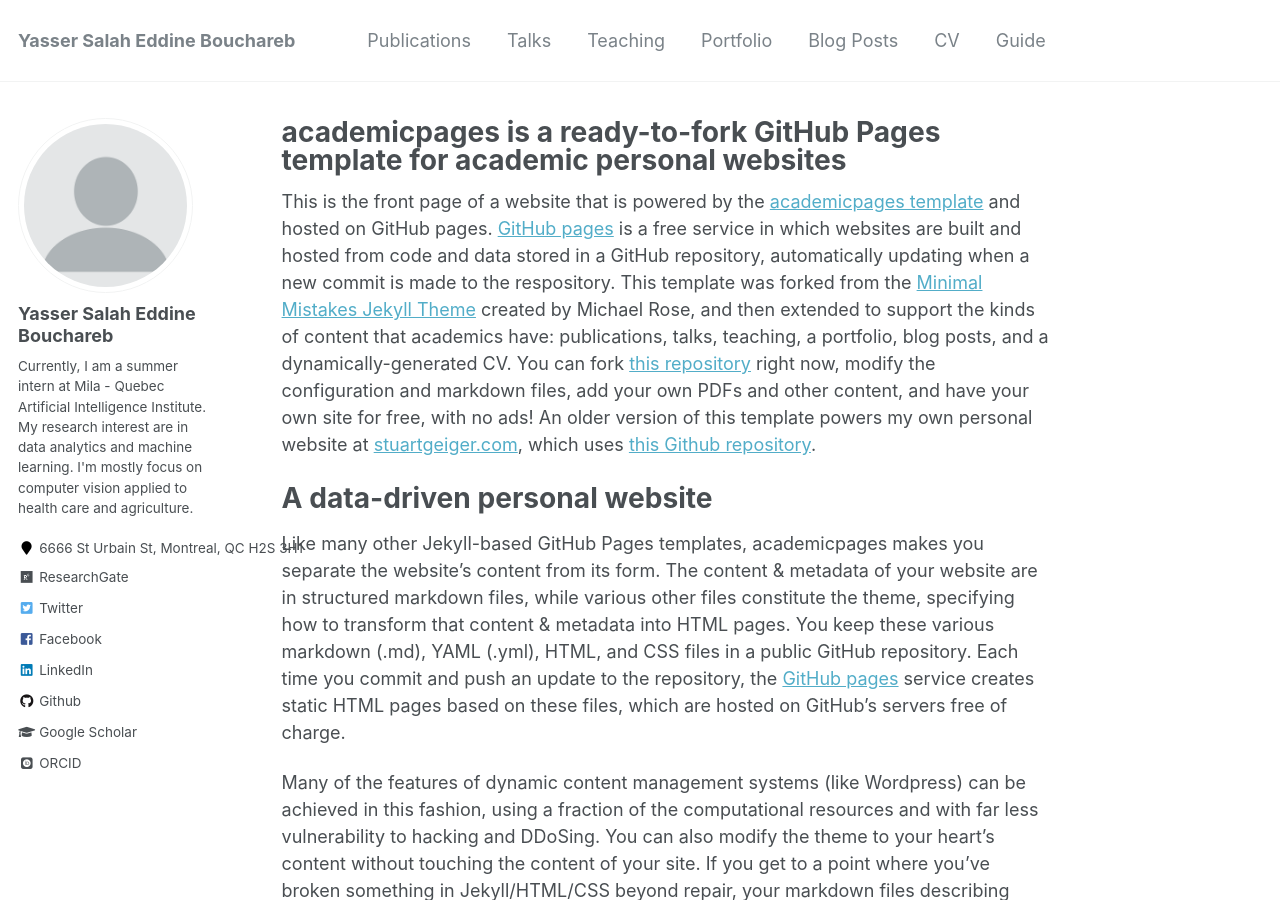
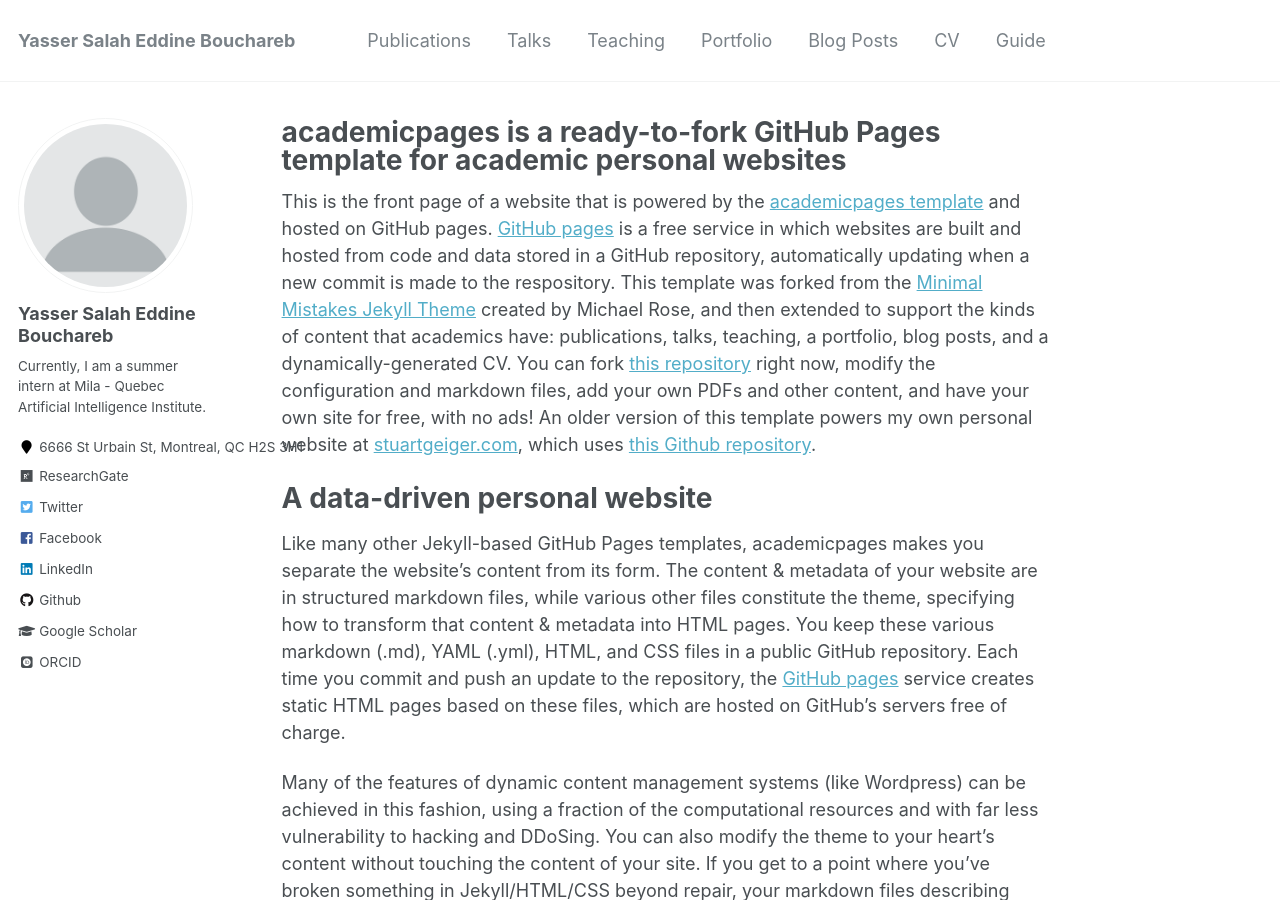
Before and after one commit to BYSD/bysd.github.io, a Jekyll site: the page built from _pages/about.md, in a window 1280 px wide and 900 px high. Built offline with Jekyll 4.4.1, drawn with Linux system fonts in a browser that asks for light colours; some web fonts are replaced.

Commit message:
Update _config.yml

```diff
--- a/_config.yml
+++ b/_config.yml
@@ -82,8 +82,9 @@
 author:
   name             : "Yasser Salah Eddine Bouchareb"
   avatar           : "profile.png"
-  bio              : "Currently, I am a summer intern at Mila - Quebec Artificial Intelligence Institute. My research interest are in data analytics and machine learning. I'm mostly focus on computer vision applied to health care and agriculture. "
-  location         : "6666 St Urbain St, Montreal, QC H2S 3H1"
+  bio              : "Currently, I am a summer intern at Mila - Quebec Artificial Intelligence Institute."
+  location         : "6666 St Urbain St,
+                      Montreal, QC H2S 3H1"
   employer         :
   pubmed           :
   googlescholar    : "https://scholar.google.ca/citations?user=SbdDnPIAAAAJ&hl=en&authuser=1"
@@ -94,15 +95,15 @@
   codepen          :
   dribbble         :
   flickr           :
-  facebook         : "https://www.facebook.com/BYSD10"
+  facebook         : "BYSD10"
   foursquare       :
-  github           : "https://github.com/BYSD"
+  github           : "BYSD"
   google_plus      :
   keybase          :
   instagram        :
   impactstory      : #"https://profiles.impactstory.org/u/xxxx-xxxx-xxxx-xxxx"
   lastfm           :
-  linkedin         : "https://www.linkedin.com/in/bysd/"
+  linkedin         : "bysd"
   orcid            : "https://orcid.org/0000-0002-8374-9513"
   pinterest        :
   soundcloud       :
```
